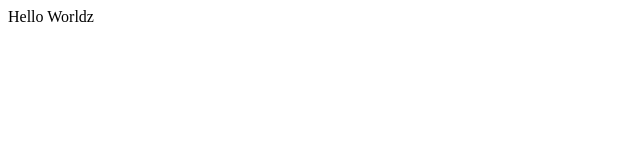
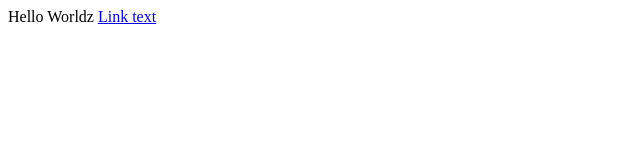
Before and after one commit to laroque/laroque.github.io, a plain HTML site: page index.html in a window 1280 px wide. Shown: the full height of the page, 0-640 px from the left. Drawn offline with Linux system fonts and the light colour scheme.

Commit message:
Update index.html

```diff
--- a/index.html
+++ b/index.html
@@ -1 +1,2 @@
 Hello Worldz
+<a href="something.html">Link text</a>
```
